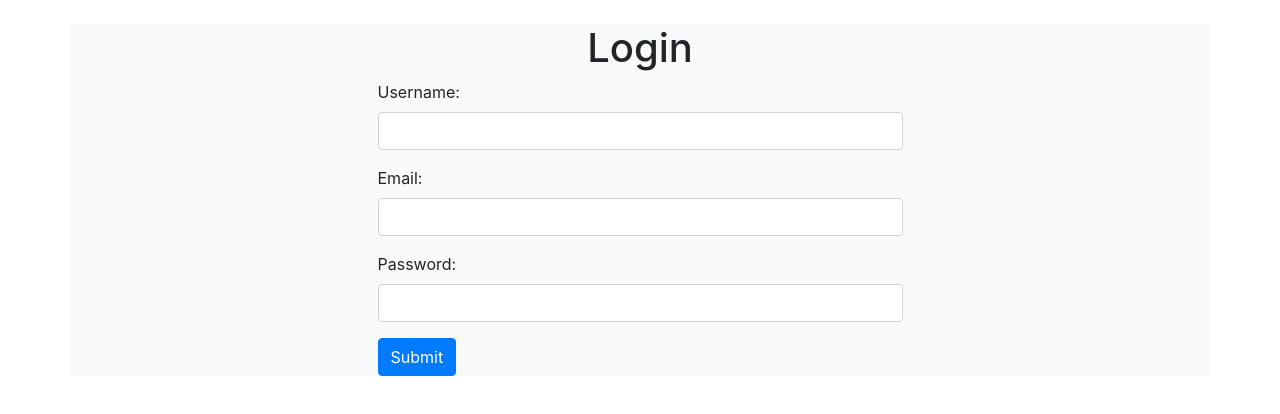
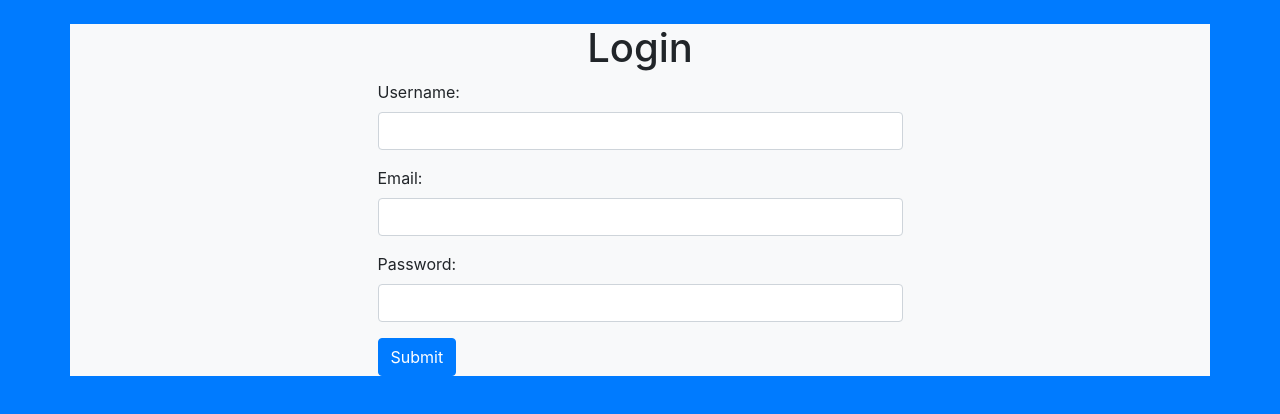
Before and after one commit to Kshetra9/UserDb, a plain HTML site: page PartA/index.html in a window 1280 px wide. Drawn offline with nearby package versions, Linux system fonts and the light colour scheme.

Commit message:
Fourth commit

```diff
--- a/PartA/index.html
+++ b/PartA/index.html
@@ -16,7 +16,7 @@
     <script src="./jquery.js"></script>
   </head>
 
-  <body class>
+  <body class="bg-primary">
     <br />
 
 
```
